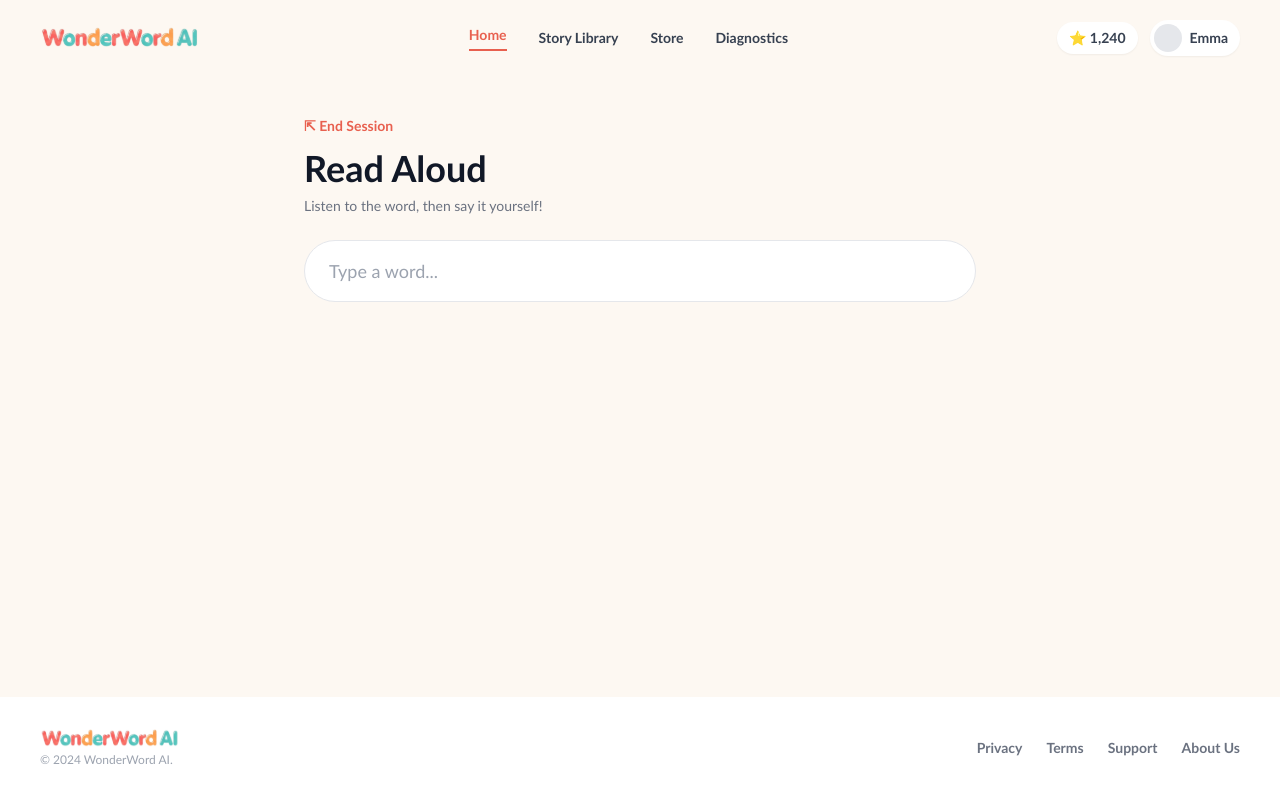
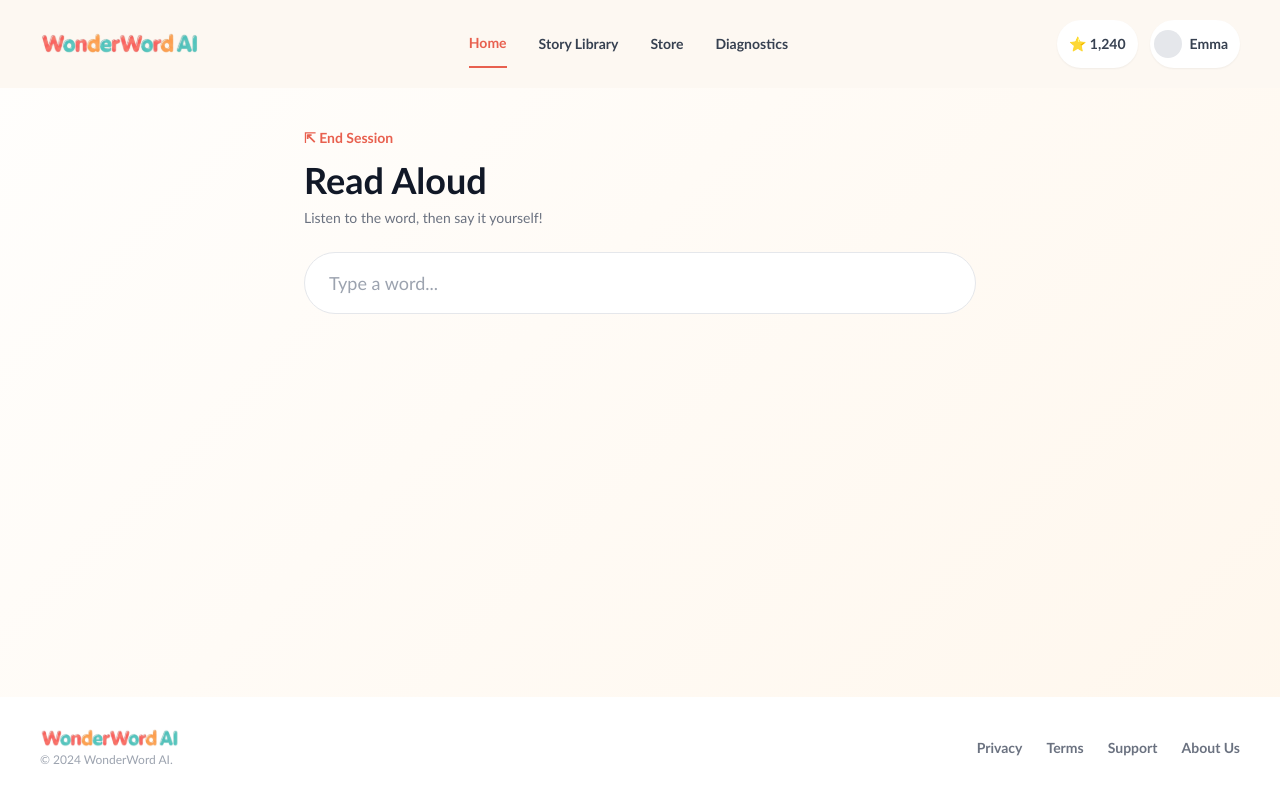
Before and after one commit to WonderWord-DEV-Team/WonderWordAI, a Next.js app in the folder apps/web/: page /dev-read-aloud-test in a window 1280 px wide. Built offline with nearby package versions, Linux system fonts and the light colour scheme.

Commit message:
fix: increase touch targets to meet 48dp minimum in ReadAloudFlow and AppHeader

```diff
--- a/apps/web/components/child/ReadAloudFlow.tsx
+++ b/apps/web/components/child/ReadAloudFlow.tsx
@@ -12,8 +12,12 @@ const wordData = {
   highlightWord: "grass",
 };
 
-export default function ReadAloudFlow({ monsterName = "name" }: { monsterName?: string }) {
-  const [stage, setStage] = useState<Stage>("idle");
+export default function ReadAloudFlow({
+  monsterName = "name",
+}: {
+  monsterName?: string;
+}) {
+  const [stage, setStage] = useState("idle");
   const [typedWord, setTypedWord] = useState("");
 
   const sentenceParts = wordData.sentence.split(
@@ -23,7 +27,7 @@ export default function ReadAloudFlow({ monsterName = "name" }: { monsterName?:
   const renderSentence = () =>
     sentenceParts.map((part, i) =>
       part.toLowerCase() === wordData.highlightWord ? (
-        <span key={i} className="text-[#E8604F] font-bold">
+        <span key={i} className="font-black text-[#E8604F]">
           {part}
         </span>
       ) : (
@@ -32,7 +36,7 @@ export default function ReadAloudFlow({ monsterName = "name" }: { monsterName?:
     );
 
   return (
-    <div className="min-h-screen bg-[#FDF8F2] flex flex-col">
+    <div className="min-h-screen flex flex-col">
       <AppHeader />
 
       <div className="flex-1 flex flex-col items-center px-6 py-10">
@@ -63,7 +67,7 @@ export default function ReadAloudFlow({ monsterName = "name" }: { monsterName?:
                   setStage("idle");
                 }}
                 aria-label="Clear"
-                className="absolute right-6 top-1/2 -translate-y-1/2 text-gray-900 font-bold text-lg"
+                className="absolute right-6 top-1/2 -translate-y-1/2 min-w-[48px] min-h-[48px] flex items-center justify-center text-gray-900 font-bold text-lg"
               >
                 ✕
               </button>
@@ -84,7 +88,9 @@ export default function ReadAloudFlow({ monsterName = "name" }: { monsterName?:
               <p className="mt-4 text-sm text-gray-500">
                 Tap to hear [{monsterName}] say it!
               </p>
-              <p className="mt-3 text-6xl font-black text-gray-900">{wordData.word}</p>
+              <p className="mt-3 text-6xl font-black text-gray-900">
+                {wordData.word}
+              </p>
 
               <p className="mt-8 text-xs font-bold text-gray-400 uppercase tracking-wide">
                 In a sentence
@@ -135,7 +141,9 @@ export default function ReadAloudFlow({ monsterName = "name" }: { monsterName?:
                 🔊 Hear [{monsterName}] say it
               </button>
               <button
-                onClick={() => setStage(Math.random() > 0.3 ? "correct" : "incorrect")}
+                onClick={() =>
+                  setStage(Math.random() > 0.3 ? "correct" : "incorrect")
+                }
                 className="flex items-center gap-2 rounded-full bg-black text-white font-black px-6 py-3 min-h-[48px]"
               >
                 ⬛ Stop recording
--- a/apps/web/components/shared/AppHeader.tsx
+++ b/apps/web/components/shared/AppHeader.tsx
@@ -20,18 +20,24 @@ export function AppHeader({
 }: AppHeaderProps) {
   return (
     <header className="flex items-center justify-between px-6 sm:px-10 py-5 bg-[#FDF8F2]">
-      <Image src="/logo.svg" alt="WonderWord AI" width={160} height={36} priority />
+      <Image
+        src="/logo.svg"
+        alt="WonderWord AI"
+        width={160}
+        height={36}
+        priority
+      />
 
       <nav className="hidden sm:flex items-center gap-8 text-sm font-bold text-gray-700">
         {navItems.map((item) => (
           <a
             key={item.key}
             href="#"
-            className={
+            className={`min-h-[48px] flex items-center ${
               activeTab === item.key
-                ? "text-[#E8604F] border-b-2 border-[#E8604F] pb-1"
+                ? "text-[#E8604F] border-b-2 border-[#E8604F]"
                 : "hover:text-[#E8604F]"
-            }
+            }`}
           >
             {item.label}
           </a>
@@ -39,10 +45,10 @@ export function AppHeader({
       </nav>
 
       <div className="flex items-center gap-3">
-        <span className="flex items-center gap-1 bg-white rounded-full px-3 py-1.5 text-sm font-bold text-gray-700 shadow-sm">
+        <span className="min-h-[48px] flex items-center gap-1 bg-white rounded-full px-3 py-1.5 text-sm font-bold text-gray-700 shadow-sm">
           ⭐ {stars.toLocaleString()}
         </span>
-        <span className="flex items-center gap-2 bg-white rounded-full pl-1 pr-3 py-1 shadow-sm">
+        <span className="min-h-[48px] flex items-center gap-2 bg-white rounded-full pl-1 pr-3 py-1 shadow-sm">
           <span className="w-7 h-7 rounded-full bg-gray-200" />
           <span className="text-sm font-bold text-gray-700">{childName}</span>
         </span>
```
